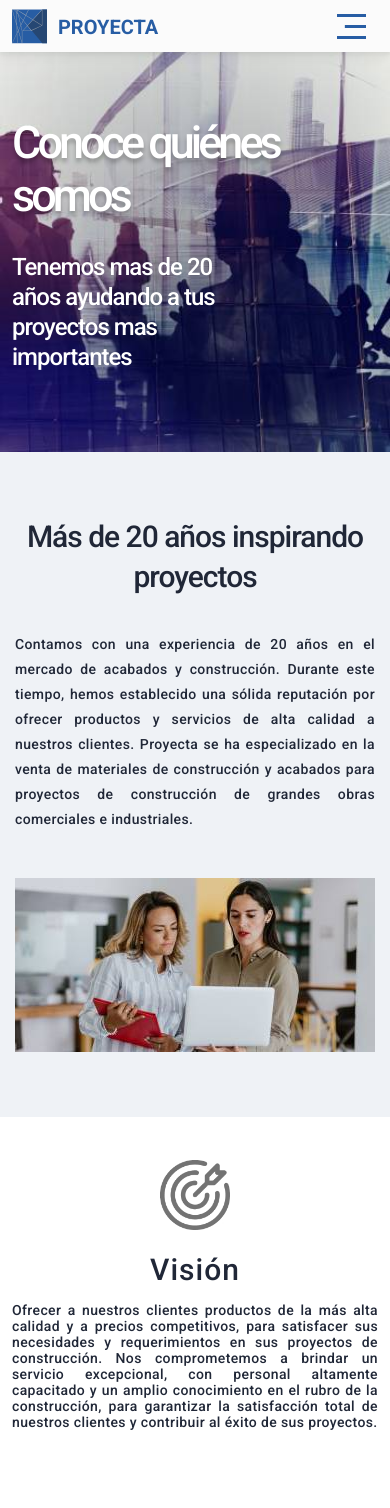
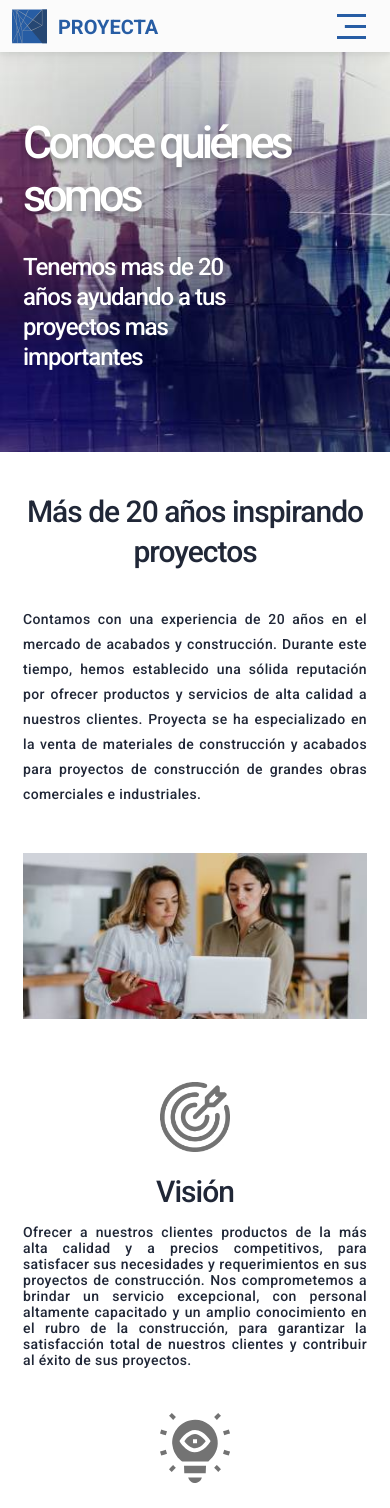
Before and after one commit to gparedescassinelli/proyecta-angular, an Angular app: page /quienes-somos in a window 390 px wide. Shown: the top 1508 px of the page. Built offline with nearby package versions, Linux system fonts and the light colour scheme.

Commit message:
estilos actualizados

```diff
--- a/src/index.html
+++ b/src/index.html
@@ -17,7 +17,6 @@
     <meta name="image:secure_url" property="og:image:secure_url" content="https://proyecta-cassinelli.com/open-graph/logo_opengraph.jpg">
    <!--  icono de navegadon cambiado -->
     <link rel="icon" type="image/x-icon" href="assets/icono.svg" />
-
     <!-- Google Fonts -->
     <link rel="preconnect" href="https://fonts.googleapis.com" />
     <link rel="preconnect" href="https://fonts.gstatic.com" crossorigin />
--- a/src/styles.css
+++ b/src/styles.css
@@ -25,11 +25,6 @@ html {
     --color-white: #ffffff;
   }
 
-  :root {
-    --color-primary: #275da4 !important;
-    --color-secondary: #2e374c;
-    --color-white: #ffffff;
-  }
   .btn-proyecta {
     background-color: var(--color-primary);
     color: white;
@@ -337,7 +332,7 @@ html {
   /* Section Contacto */
 
   .container-contactanos {
-    padding: 33px 0;
+    padding: 53px 0 55px;
   }
   .container-contactanos h2 {
     font-weight: 500;
@@ -354,12 +349,22 @@ html {
     justify-content: center;
     gap: 250px;
   }
-  /* @media (max-width: 1400px) {
+  @media (max-width: 1400px) {
     .container-contactanos-datos {
-     flex-direction: column;
+      gap: 190px;
     }
-   } */
+  }
+  @media (max-width: 1200px) {
+    .container-contactanos-datos {
+      max-width: 90%;
+      justify-content: space-between;
+      gap: 125px;
+    }
+  }
   @media (max-width: 992px) {
+    .container-contactanos {
+      padding: 40px 0 43px;
+    }
     .container-contactanos-datos {
       flex-direction: column;
       gap: 25px;
@@ -378,13 +383,18 @@ html {
 
   .container-contactanos-datos img {
     width: 90px;
-    height: 90px;
+
     margin-bottom: 35px;
+  }
+  @media (max-width: 1200px) {
+    .container-contactanos-datos img {
+      width: 55px;
+    }
   }
   @media (max-width: 992px) {
     .container-contactanos-datos img {
       width: 35px;
-      height: 35px;
+
       margin-bottom: 15px;
     }
   }
@@ -406,10 +416,18 @@ html {
     font-size: 22px;
     text-align: center;
   }
+  @media (max-width: 1200px) {
+    .container-contactanos-datos__dato-titulo {
+      font-size: 14px !important;
+      font-weight: 700;
+    }
+    .container-contactanos-datos__dato p {
+      font-size: 18px;
+    }
+  }
   @media (max-width: 992px) {
     .container-contactanos-datos__dato-titulo {
       font-size: 14px !important;
-      font-weight: 700;
     }
     .container-contactanos-datos__dato p {
       margin: 0;
@@ -578,22 +596,13 @@ html {
     object-fit: cover;
     background-size: cover;
   }
-  /* @media (max-width: 1200px) {
-    .bg-image-project {
-      width: 100%;
-      height: 480px;
-      margin: 0 auto;
-      object-fit: cover;
-      background-size: cover;
-    }
-   } */
   .featuredproject-title {
     font-style: normal;
     font-weight: 500;
     font-size: 75px;
     line-height: 80px;
     text-align: center;
-    letter-spacing: -4px;
+    letter-spacing: -3px;
     color: #202737;
     margin-top: 85px;
     margin-bottom: 45px;
@@ -601,13 +610,12 @@ html {
   @media (max-width: 992px) {
     .featuredproject-title {
       font-size: 38px;
-      width: 323px;
+      width: 60%;
       margin: 0 auto;
       line-height: 40px;
       text-align: center;
       margin-top: 25px;
       margin-bottom: 42px;
-      letter-spacing: -4px;
     }
   }
 
@@ -652,6 +660,7 @@ html {
     flex-direction: column;
     justify-content: center;
     height: 100%;
+    padding: 0 23px;
   }
   .container-aboutus__texto h2 {
     width: 680px;
@@ -719,11 +728,24 @@ html {
     gap: 75px;
   }
   @media (max-width: 992px) {
+    .container-inspiring {
+      background: #fff;
+    }
     .container-inspiring-texto {
+      max-width: 90%;
       flex-direction: column-reverse;
       gap: 30px;
       align-items: center;
-      padding: 0 15px;
+      padding: 0 40px;
+    }
+   }
+   @media (max-width: 768px) {
+    .container-inspiring {
+      padding: 40px 0 20px;
+    }
+    .container-inspiring-texto {
+      max-width: 100%;
+      padding: 0 23px;
     }
    }
   .img-inspiring-destok{
@@ -807,7 +829,7 @@ html {
     display: flex;
     justify-content: space-between;
     padding-top: 101px;
-    padding-bottom: 41px;
+    padding-bottom: 90px;
     gap: 69px;
   }
   .container-visionmision__info img {
@@ -824,24 +846,32 @@ html {
     font-weight: 500;
     font-size: 50px;
     line-height: 80px;
-    letter-spacing: -4px;
+    letter-spacing: -3px;
     color: #202737;
     mix-blend-mode: normal;
     margin-bottom: 12px;
   }
   .container-visionmision__info p {
-    height: 228px;
+    font-family: 'Roboto';
     font-style: normal;
+    font-weight: 400;
+    font-size: 14px;
+    line-height: 16px;
+    text-align: justify;
+    letter-spacing: 0.38px;
+
+  /*   font-style: normal;
     font-weight: 400;
     font-size: 18px;
     line-height: 25px;
     text-align: justify;
-    letter-spacing: 0.38px;
+    letter-spacing: 0.38px; */
     color: #202737;
   }
   @media (max-width: 1400px) {
     .container-visionmision-textos {
       gap: 69px;
+      max-width: 90%;
     }
     .container-visionmision__info h2 {
 
@@ -858,8 +888,8 @@ html {
     .container-visionmision-textos {
       display: flex;
       flex-direction: column;
-      padding-top: 43px;
-      padding-bottom: 40px;
+      max-width: 100%;
+      padding: 43px 23px 52px;
       gap: 45px;
     }
 
@@ -873,17 +903,9 @@ html {
       text-align: center;
       height: 60px;
       font-size: 30px;
-      letter-spacing: 1px;
+      letter-spacing: -1px;
     }
     .container-visionmision__info p {
-      height: 169px;
-
-      font-style: normal;
-      font-weight: 400;
-      font-size: 14px;
-      line-height: 16px;
-      text-align: justify;
-      letter-spacing: 0.38px;
       color: #202737;
       margin: 0 auto;
     }
@@ -943,7 +965,7 @@ html {
   @media (max-width: 992px) {
 
     .container-showroom-textos{
-      padding: 0 15px;
+      padding: 0 23px;
     }
     .container-showroom-textos h2 {
       width: 100%;
```
